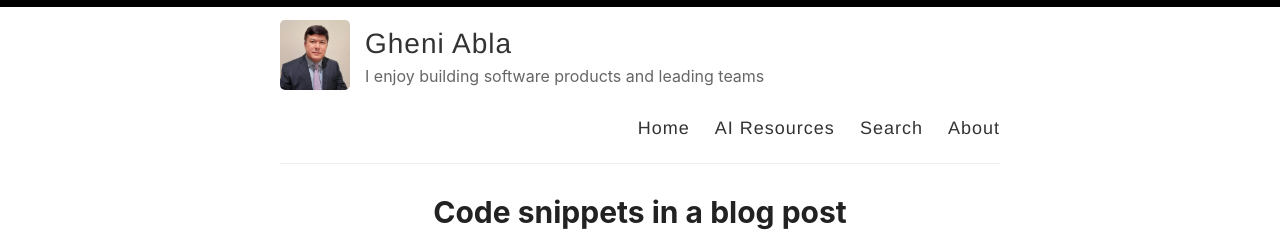
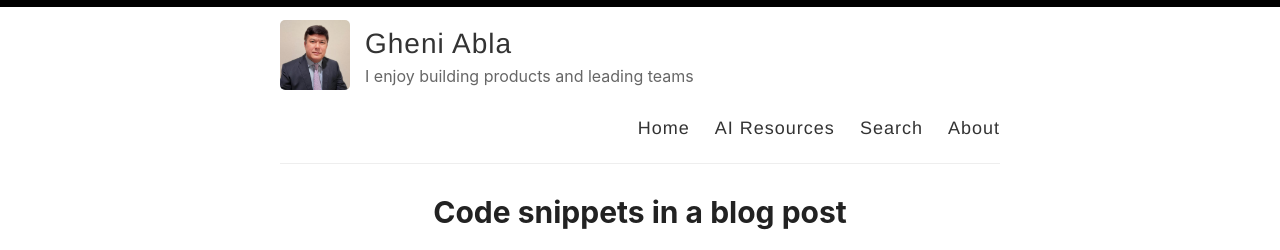
Before and after one commit to gheniabla/gheniabla.github.io, a Jekyll site: the page built from index.html, in a window 1280 px wide. Shown: the top 250 px of the page. Built offline with Jekyll 4.4.1, drawn with Linux system fonts in a browser that asks for light colours; the list of posts is cut into pages by our own code.

Commit message:
Update _config.yml

```diff
--- a/_config.yml
+++ b/_config.yml
@@ -9,7 +9,7 @@ name: Gheni Abla
 author: Gheni Abla
 
 # Short bio or description (displayed in the header)
-description: I enjoy building software products and leading teams
+description: I enjoy building products and leading teams
 
 # URL of your avatar or profile pic (you could use your GitHub profile pic)
 avatar: /images/gheni.jpeg
```
